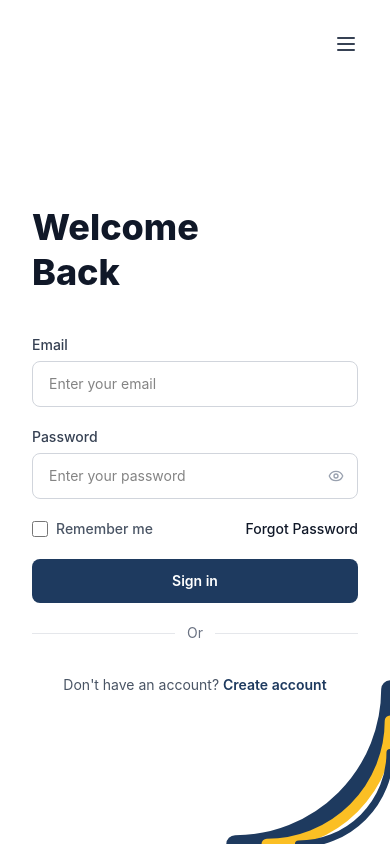
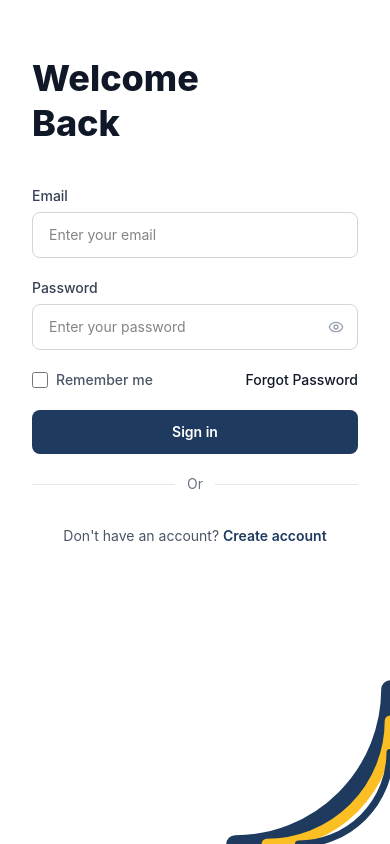
Before and after one commit to fyp-academic/Student-frontend, a React (Vite) app: page /login in a window 390 px wide. Built offline with nearby package versions, Linux system fonts and the light colour scheme; no server answers.

Commit message:
fix: remove hamburger menu and reduce top margin on auth pages

```diff
--- a/src/app/pages/auth/AuthLayout.tsx
+++ b/src/app/pages/auth/AuthLayout.tsx
@@ -1,6 +1,5 @@
 import React from 'react';
 import { Outlet } from 'react-router';
-import { Menu } from 'lucide-react';
 import studentImage from '../../../assets/Student.jpg';
 
 function TwitterIcon({ className }: { className?: string }) {
@@ -68,18 +67,7 @@ export default function AuthLayout() {
 
       {/* Right panel — form content */}
       <div className="w-full lg:w-[52%] flex flex-col bg-white relative">
-        {/* Hamburger menu */}
-        <div className="flex justify-end p-6 lg:p-8">
-          <button
-            type="button"
-            className="p-2 hover:bg-gray-100 rounded-lg transition-colors"
-            aria-label="Menu"
-          >
-            <Menu className="w-6 h-6 text-gray-700" />
-          </button>
-        </div>
-
-        <div className="flex-1 flex items-center justify-center px-8 sm:px-12 lg:px-16 xl:px-24 -mt-8 lg:-mt-12 overflow-y-auto">
+        <div className="flex-1 flex items-start justify-center px-8 sm:px-12 lg:px-16 xl:px-24 pt-6 lg:pt-8 overflow-y-auto">
           <div className="w-full max-w-md py-8">
             <Outlet />
           </div>
```
